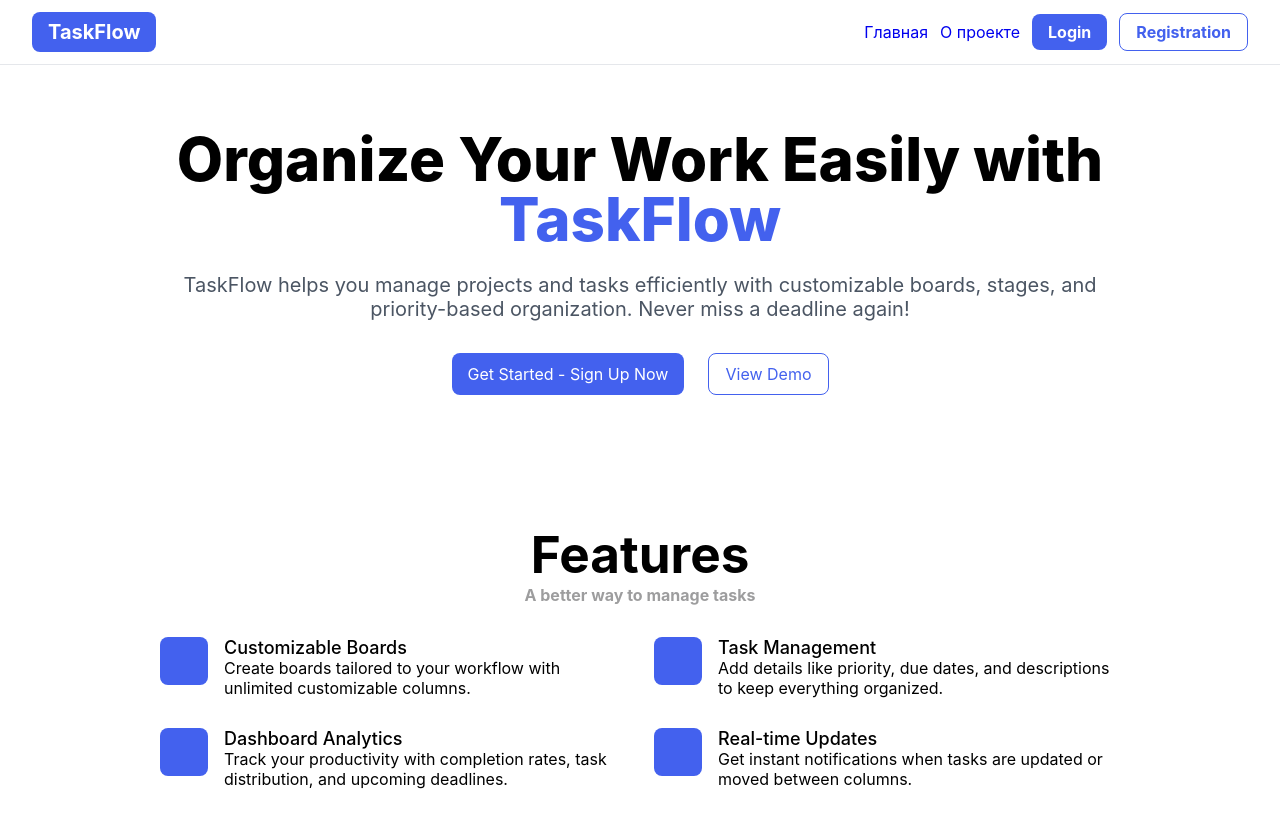
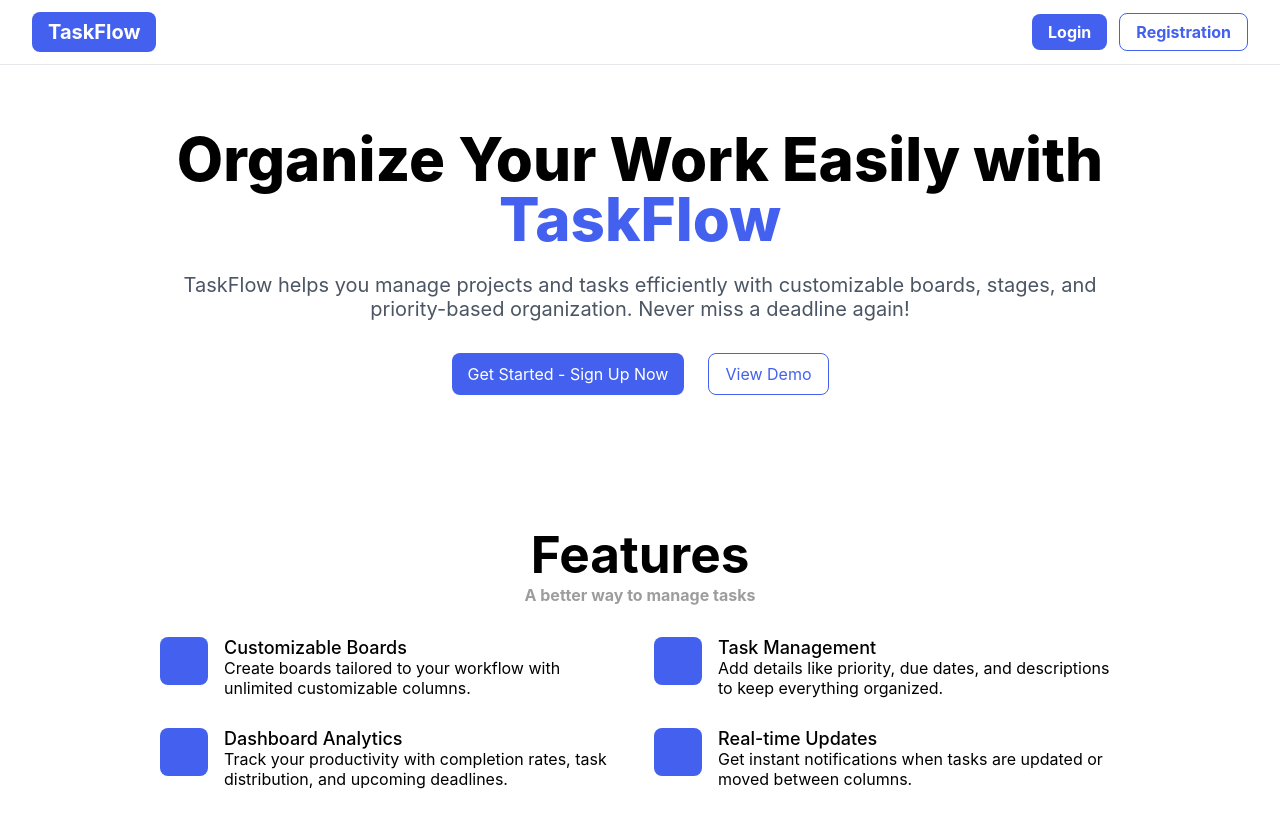
Before and after one commit to Gurov540/TaskFlow_, a React (Vite) app: page / in a window 1280 px wide. Shown: the top 828 px of the page. Built offline with nearby package versions, Linux system fonts and the light colour scheme.

Commit message:
delete useless link code

```diff
--- a/src/widgets/Header/Header.tsx
+++ b/src/widgets/Header/Header.tsx
@@ -2,7 +2,7 @@
 import styles from "./Header.module.css";
 import { Button } from "../../shared/ui/Button/";
 import { Logo } from "../../shared/ui/Logo/";
-import { Link } from "react-router-dom";
+// import { Link } from "react-router-dom";
 
 export const Header: React.FC = () => {
   return (
@@ -11,8 +11,6 @@
         <Logo></Logo>
       </div>
       <nav className={styles.nav}>
-        <Link to="/">Главная</Link>
-        <Link to="/about">О проекте</Link>
         <Button color="primary" size="medium">
           Login
         </Button>
```
